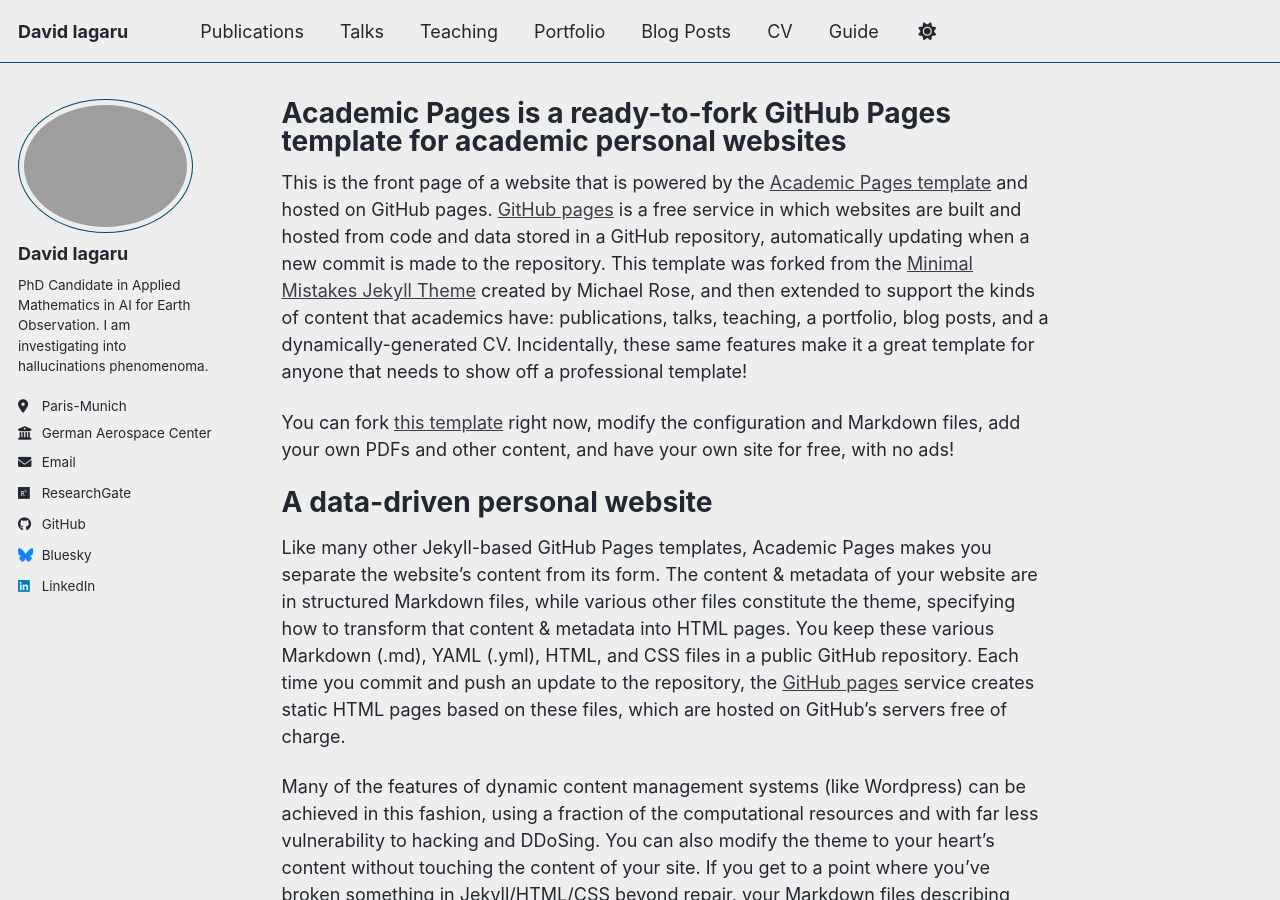
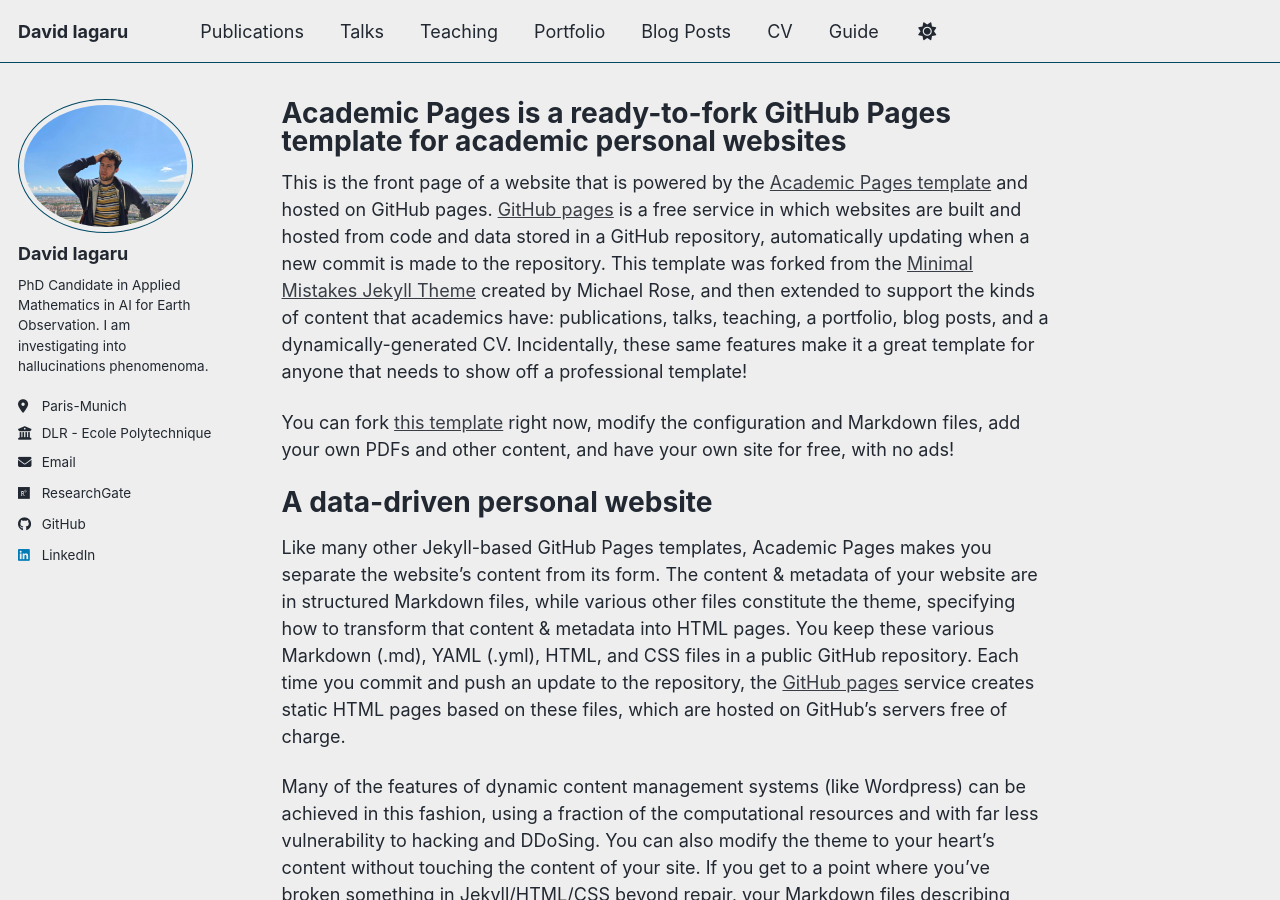
Before and after one commit to davidiagraid/davidiagraid.github.io, a Jekyll site: the page built from _pages/about.md, in a window 1280 px wide and 900 px high. Built offline with Jekyll 4.4.1, drawn with Linux system fonts in a browser that asks for light colours; a script bundle is joined from its source files by our own code; library files that are not in the unit come from our copies.

Commit message:
Update author profile information in _config.yml

```diff
--- a/_config.yml
+++ b/_config.yml
@@ -23,14 +23,14 @@
 #               Additional customization can be done by editing /_includes/author-profile.html
 author:
   # Biographic information
-  avatar           : "cool_pic.png"
+  avatar           : "cool_pic.jpg"
   name             : "David Iagaru"
   pronouns         : # example: "she/her"
   bio              : "PhD Candidate in Applied Mathematics in AI for Earth Observation. I am investigating into hallucinations phenomenoma."
   location         : "Paris-Munich"
-  employer         : "German Aerospace Center (DLR) - Ecole Polytechnique"
+  employer         : "DLR - Ecole Polytechnique"
   uri              : # URL
-  email            : "{first_name}.{last_name}@polytechnique.edu"
+  email            : "david.iagaru@polytechnique.edu"
 
   # Academic websites
   #academia         : # URL
@@ -57,7 +57,7 @@
 
   # Social media
   artstation       : # Username
-  bluesky          : "bsky.app" # Replace this with you Bluesky username
+  bluesky          : #Replace this with you Bluesky username
   facebook         : # Username
   flickr           : # Username
   foursquare       : # Username
@@ -66,7 +66,7 @@
   keybase          : # Username
   instagram        : # Username
   lastfm           : # Username
-  linkedin         : David Iagăru
+  linkedin         : david-iagaru
   mastodon         : # URL
   medium           : # URL
   pinterest        : # Username
```
